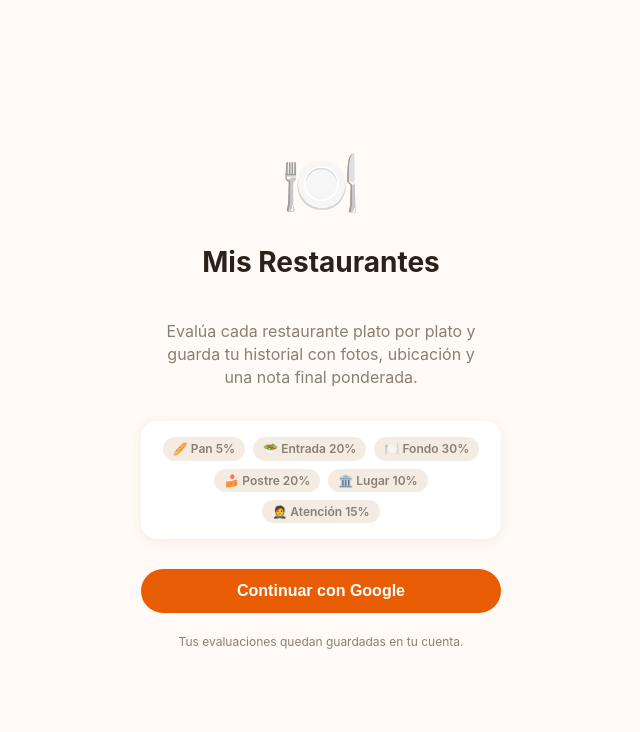
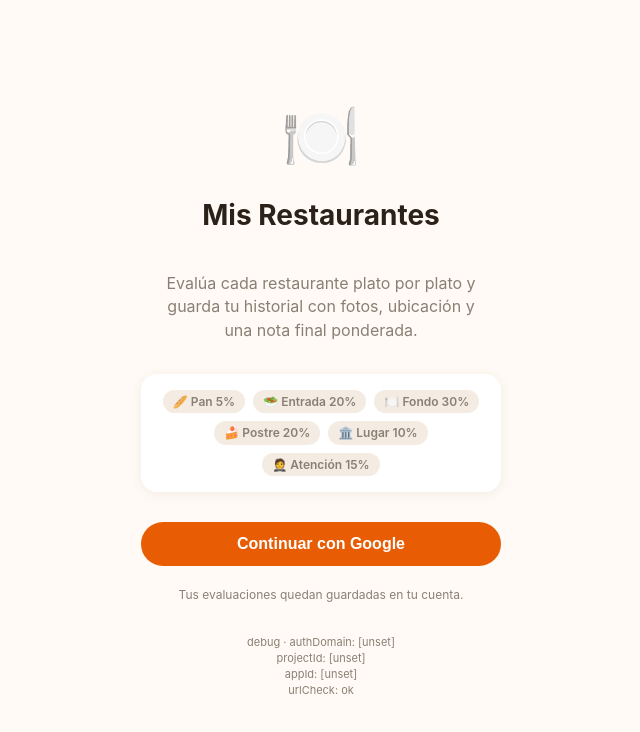
Before and after one commit to djhempel/App-evaluacion-restaurantes, a React (Vite) app: page /login in a window 1280 px wide. Shown: the top 732 px of the page, without its empty margins (319-959 px from the left). Built offline with nearby package versions, Linux system fonts and the light colour scheme; no server answers.

Commit message:
Agregar diagnóstico temporal de credenciales en el login

```diff
--- a/src/firebase.ts
+++ b/src/firebase.ts
@@ -8,7 +8,7 @@ import { getStorage, type FirebaseStorage } from 'firebase/storage'
 const clean = (v: string | undefined): string =>
   (v ?? '').trim().replace(/^["']|["']$/g, '').trim()
 
-const firebaseConfig = {
+export const firebaseConfig = {
   apiKey: clean(import.meta.env.VITE_FIREBASE_API_KEY),
   authDomain: clean(import.meta.env.VITE_FIREBASE_AUTH_DOMAIN),
   projectId: clean(import.meta.env.VITE_FIREBASE_PROJECT_ID),
--- a/src/pages/Login.tsx
+++ b/src/pages/Login.tsx
@@ -1,7 +1,16 @@
 import { useState } from 'react'
 import { Navigate } from 'react-router-dom'
 import { useAuth } from '../contexts/AuthContext'
+import { firebaseConfig } from '../firebase'
 import { CRITERIA } from '../config/scoring'
+
+// Diagnóstico temporal: comprueba si el authDomain arma una URL válida.
+let urlCheck = 'ok'
+try {
+  new URL(`https://${firebaseConfig.authDomain}/__/auth/handler`)
+} catch (e) {
+  urlCheck = `FALLA: ${(e as Error).message}`
+}
 
 export function Login() {
   const { user, loading, loginWithGoogle } = useAuth()
@@ -57,6 +66,15 @@ export function Login() {
         </p>
       )}
       <p className="hint">Tus evaluaciones quedan guardadas en tu cuenta.</p>
+      <p className="hint" style={{ fontSize: 11, wordBreak: 'break-all', maxWidth: 360 }}>
+        debug · authDomain: [{firebaseConfig.authDomain}]
+        <br />
+        projectId: [{firebaseConfig.projectId}]
+        <br />
+        appId: [{firebaseConfig.appId}]
+        <br />
+        urlCheck: {urlCheck}
+      </p>
     </div>
   )
 }
```
